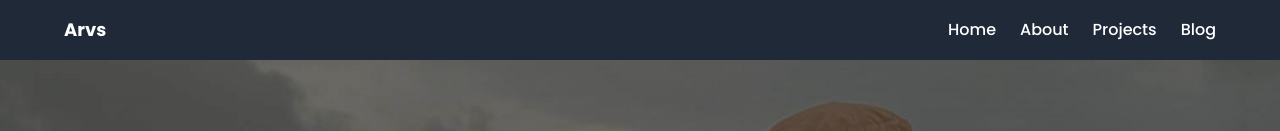
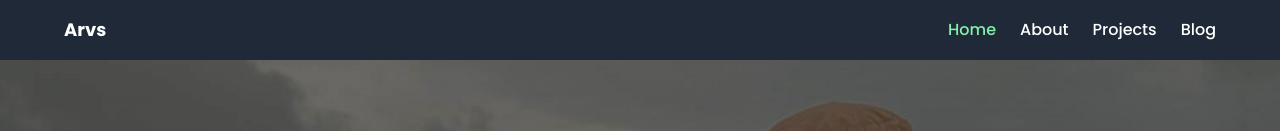
Before and after one commit to Arvin-tech/my-portfolio, a Next.js app: page / in a window 1280 px wide. Shown: the top 131 px of the page. Built offline with nearby package versions, Linux system fonts and the light colour scheme.

Commit message:
navbar - feat: bring back highlight active route and hover highlight

```diff
--- a/src/app/components/Navbar.tsx
+++ b/src/app/components/Navbar.tsx
@@ -1,9 +1,19 @@
 "use client";
 import { useState, useEffect } from "react";
 import Link from "next/link";
+import { usePathname } from "next/navigation";
 
 export default function Navbar() {
   const [isOpen, setIsOpen] = useState(false);
+  const pathname = usePathname(); // Get the current route for highlighting
+
+  const navLinks = [
+    { href: "/", label: "Home" },
+    { href: "/about", label: "About" },
+    { href: "/projects", label: "Projects" },
+    { href: "/blog", label: "Blog" },
+  ];
+
 
   // Close navbar when clicking outside or scrolling
   useEffect(() => {
@@ -39,10 +49,19 @@ export default function Navbar() {
 
         {/* Desktop Menu */}
         <ul className="hidden md:flex space-x-6">
-          <li><Link href="/">Home</Link></li>
-          <li><Link href="/about">About</Link></li>
-          <li><Link href="/projects">Projects</Link></li>
-          <li><Link href="/blog">Blog</Link></li>
+
+          {navLinks.map((link) => (
+            <li key={link.href}>
+              <Link
+                href={link.href}
+                className={`${
+                  pathname === link.href ? "text-green-300" : "hover:text-green-300"
+                }`}
+              >
+                {link.label}
+              </Link>
+            </li>
+          ))}
         </ul>
 
         {/* Mobile Menu Button */}
@@ -55,10 +74,23 @@ export default function Navbar() {
       {isOpen && (
         <div id="navbar-menu" className="absolute top-full left-0 w-full bg-gray-800 p-4">
           <ul className="flex flex-col space-y-4">
-            <li><Link href="/" onClick={() => setIsOpen(false)}>Home</Link></li>
+            {/* <li><Link href="/" onClick={() => setIsOpen(false)}>Home</Link></li>
             <li><Link href="/about" onClick={() => setIsOpen(false)}>About</Link></li>
             <li><Link href="/projects" onClick={() => setIsOpen(false)}>Projects</Link></li>
-            <li><Link href="/blog" onClick={() => setIsOpen(false)}>Blog</Link></li>
+            <li><Link href="/blog" onClick={() => setIsOpen(false)}>Blog</Link></li> */}
+            {navLinks.map((link) => (
+              <li key={link.href}>
+                <Link
+                  href={link.href}
+                  onClick={() => setIsOpen(false)}
+                  className={`${
+                    pathname === link.href ? "text-green-300" : "hover:text-green-300"
+                  }`}
+                >
+                  {link.label}
+                </Link>
+              </li>
+            ))}
           </ul>
         </div>
       )}
```
